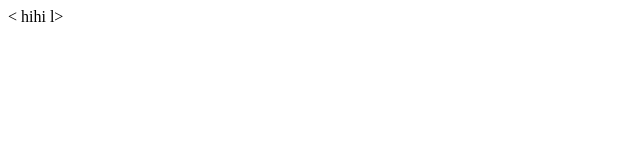
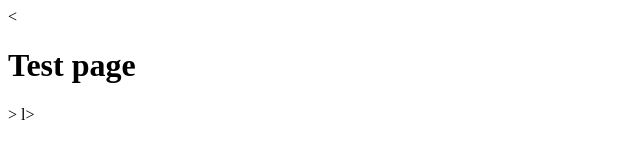
Before and after one commit to yikaikao/master, a plain HTML site: page index.html in a window 1280 px wide. Shown: the whole page, without its empty margins (0-640 px from the left). Drawn offline with Linux system fonts and the light colour scheme.

Commit message:
Modify index.html

```diff
--- a/index.html
+++ b/index.html
@@ -1,8 +1,9 @@
+<!DOCTYPE html>
 <<html>
 <head>
 	<title>test</title>
 </head>
-<body>
-hihi
-</body>
+	<body>
+		<h1>Test page</h1>>
+	</body>
 </html>l>
```
